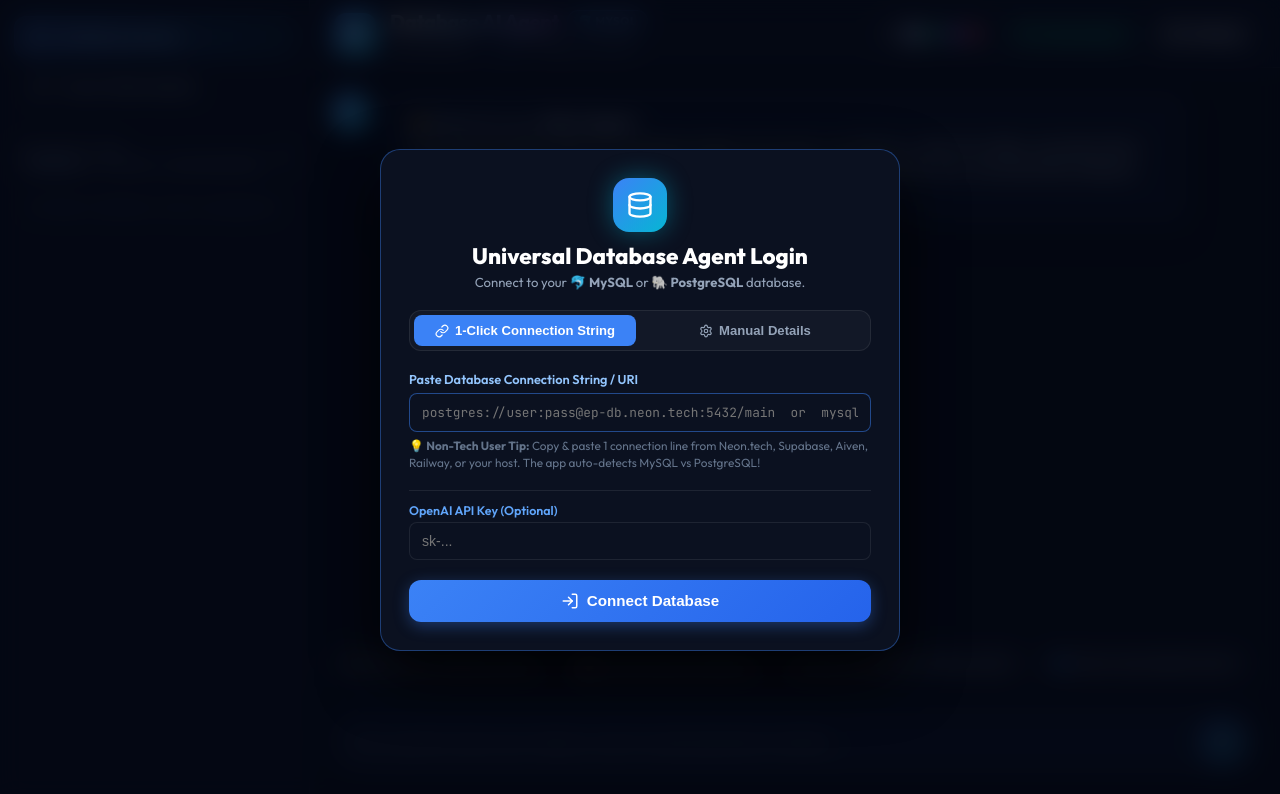
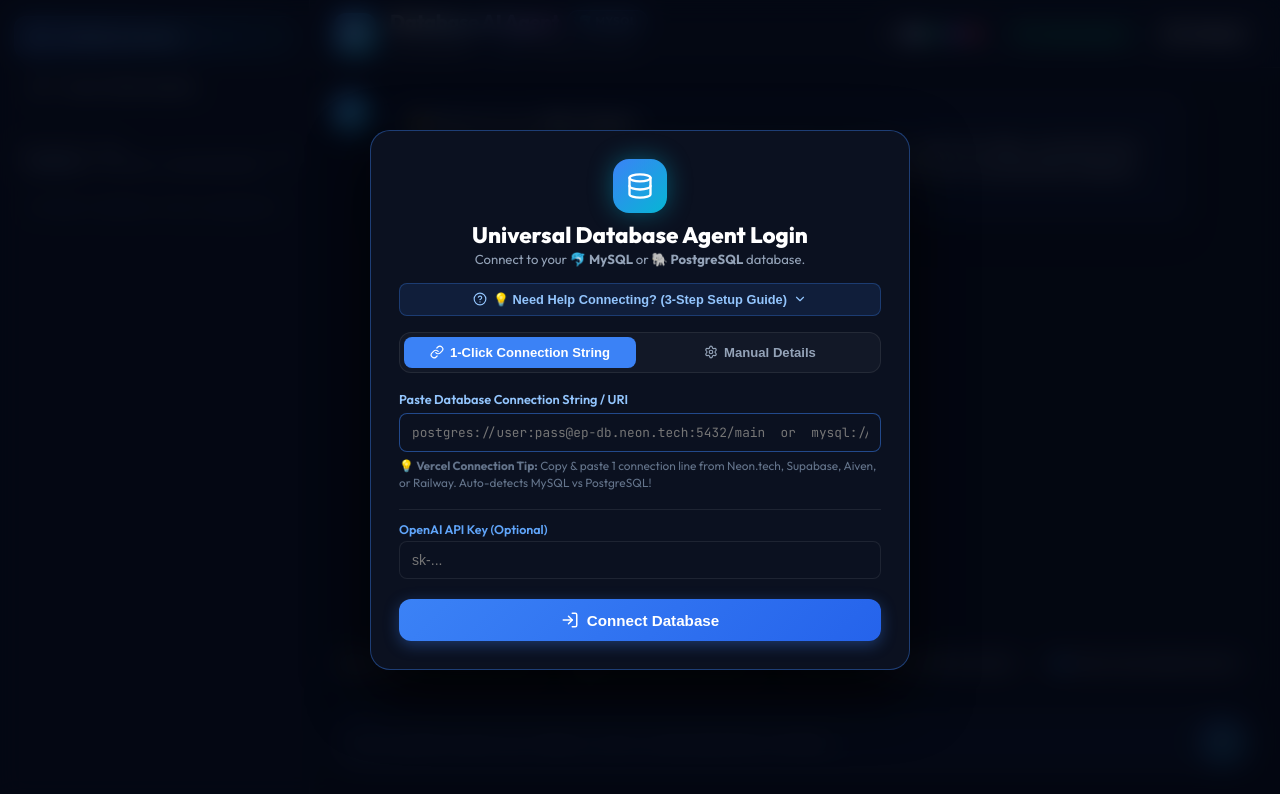
Before and after one commit to AKSHAY18-prog123/Database-agent, a React app in the folder frontend/: page / in a window 1280 px wide. Shown: the top 794 px of the page. Built offline with nearby package versions, Linux system fonts and the light colour scheme; the HTML template or start-up script is replaced by a standard one.

Commit message:
Add interactive Step-by-Step Connection Guide accordion for Vercel users

```diff
--- a/frontend/src/components/LoginModal.jsx
+++ b/frontend/src/components/LoginModal.jsx
@@ -1,10 +1,11 @@
 import React, { useState } from 'react';
-import { Database, Lock, Key, Check, AlertCircle, LogIn, Link, Settings } from 'lucide-react';
+import { Database, Lock, Key, Check, AlertCircle, LogIn, Link, Settings, HelpCircle, ChevronDown, ChevronUp } from 'lucide-react';
 import axios from 'axios';
 
 export function LoginModal({ isOpen, onLoginSuccess, API_BASE }) {
   const [connectMode, setConnectMode] = useState('uri'); // 'uri' | 'manual'
   const [dbType, setDbType] = useState('mysql'); // 'mysql' | 'postgres'
+  const [showHelpGuide, setShowHelpGuide] = useState(false);
 
   // Connection String state
   const [connectionUri, setConnectionUri] = useState('');
@@ -81,8 +82,8 @@ export function LoginModal({ isOpen, onLoginSuccess, API_BASE }) {
 
   return (
     <div className="modal-overlay">
-      <div className="modal-card" style={{ maxWidth: '520px', border: '1px solid rgba(59, 130, 246, 0.4)' }}>
-        <div style={{ textAlign: 'center', marginBottom: '20px' }}>
+      <div className="modal-card" style={{ maxWidth: '540px', border: '1px solid rgba(59, 130, 246, 0.4)' }}>
+        <div style={{ textAlign: 'center', marginBottom: '16px' }}>
           <div style={{
             width: '54px',
             height: '54px',
@@ -93,18 +94,84 @@ export function LoginModal({ isOpen, onLoginSuccess, API_BASE }) {
             justifyContent: 'center',
             color: 'white',
             boxShadow: '0 0 25px rgba(6, 182, 212, 0.4)',
-            marginBottom: '10px'
+            marginBottom: '8px'
           }}>
             <Database size={28} />
           </div>
           <h2 style={{ fontSize: '1.4rem', color: 'white', fontWeight: 800 }}>Universal Database Agent Login</h2>
-          <p style={{ fontSize: '0.82rem', color: 'var(--text-muted)', marginTop: '4px' }}>
+          <p style={{ fontSize: '0.82rem', color: 'var(--text-muted)', marginTop: '2px' }}>
             Connect to your 🐬 <strong>MySQL</strong> or 🐘 <strong>PostgreSQL</strong> database.
           </p>
         </div>
 
+        {/* Step-by-Step Connection Guide Toggle Button */}
+        <button
+          type="button"
+          onClick={() => setShowHelpGuide(!showHelpGuide)}
+          style={{
+            width: '100%',
+            padding: '8px 12px',
+            borderRadius: '8px',
+            background: 'rgba(59, 130, 246, 0.12)',
+            border: '1px solid rgba(59, 130, 246, 0.3)',
+            color: '#93c5fd',
+            fontSize: '0.8rem',
+            fontWeight: 600,
+            cursor: 'pointer',
+            marginBottom: '16px',
+            display: 'flex',
+            alignItems: 'center',
+            justifyContent: 'center',
+            gap: '6px'
+          }}
+        >
+          <HelpCircle size={14} />
+          <span>{showHelpGuide ? 'Hide Setup Guide' : '💡 Need Help Connecting? (3-Step Setup Guide)'}</span>
+          {showHelpGuide ? <ChevronUp size={14} /> : <ChevronDown size={14} />}
+        </button>
+
+        {/* Interactive Step-by-Step Guide Panel */}
+        {showHelpGuide && (
+          <div style={{
+            background: 'rgba(11, 17, 32, 0.95)',
+            border: '1px solid rgba(59, 130, 246, 0.4)',
+            borderRadius: '10px',
+            padding: '14px',
+            marginBottom: '18px',
+            fontSize: '0.8rem',
+            lineHeight: 1.5,
+            color: '#d1d5db'
+          }}>
+            <h4 style={{ color: '#93c5fd', fontWeight: 700, marginBottom: '8px', fontSize: '0.85rem' }}>
+              🌐 Step-by-Step Connection Guide
+            </h4>
+
+            <div style={{ marginBottom: '12px', paddingBottom: '10px', borderBottom: '1px dashed rgba(255,255,255,0.1)' }}>
+              <strong style={{ color: '#34d399', display: 'block', marginBottom: '2px' }}>
+                Option A: Connecting via Vercel Link (Cloud Database)
+              </strong>
+              <ol style={{ paddingLeft: '18px', margin: '4px 0 0 0' }}>
+                <li>Get a free cloud database from <strong>Neon.tech</strong> (PostgreSQL) or <strong>Aiven / Supabase</strong>.</li>
+                <li>Copy your 1-line connection URL (e.g. <code>postgres://user:pass@ep-db.neon.tech:5432/main</code>).</li>
+                <li>Select <strong>1-Click Connection String</strong> tab below, paste the URL, and click <strong>Connect Database</strong>!</li>
+              </ol>
+            </div>
+
+            <div>
+              <strong style={{ color: '#60a5fa', display: 'block', marginBottom: '2px' }}>
+                Option B: Connecting to Local Database (127.0.0.1 on your computer)
+              </strong>
+              <ol style={{ paddingLeft: '18px', margin: '4px 0 0 0' }}>
+                <li>Ensure your MySQL or PostgreSQL service is turned ON.</li>
+                <li>Double-click <code>start_agent.bat</code> in your project folder to open <code>http://localhost:5173</code>.</li>
+                <li>Select <strong>Manual Details</strong> tab below, enter <code>127.0.0.1</code> and your password to connect!</li>
+              </ol>
+            </div>
+          </div>
+        )}
+
         {/* Mode Selector Tabs */}
-        <div style={{ display: 'flex', gap: '8px', marginBottom: '20px', background: 'rgba(255,255,255,0.03)', padding: '4px', borderRadius: '12px', border: '1px solid var(--border-color)' }}>
+        <div style={{ display: 'flex', gap: '8px', marginBottom: '18px', background: 'rgba(255,255,255,0.03)', padding: '4px', borderRadius: '12px', border: '1px solid var(--border-color)' }}>
           <button
             type="button"
             onClick={() => setConnectMode('uri')}
@@ -182,7 +249,7 @@ export function LoginModal({ isOpen, onLoginSuccess, API_BASE }) {
                 required
               />
               <p style={{ fontSize: '0.74rem', color: 'var(--text-dim)', marginTop: '6px', lineHeight: 1.4 }}>
-                💡 <strong>Non-Tech User Tip:</strong> Copy & paste 1 connection line from Neon.tech, Supabase, Aiven, Railway, or your host. The app auto-detects MySQL vs PostgreSQL!
+                💡 <strong>Vercel Connection Tip:</strong> Copy & paste 1 connection line from Neon.tech, Supabase, Aiven, or Railway. Auto-detects MySQL vs PostgreSQL!
               </p>
             </div>
           ) : (
```
